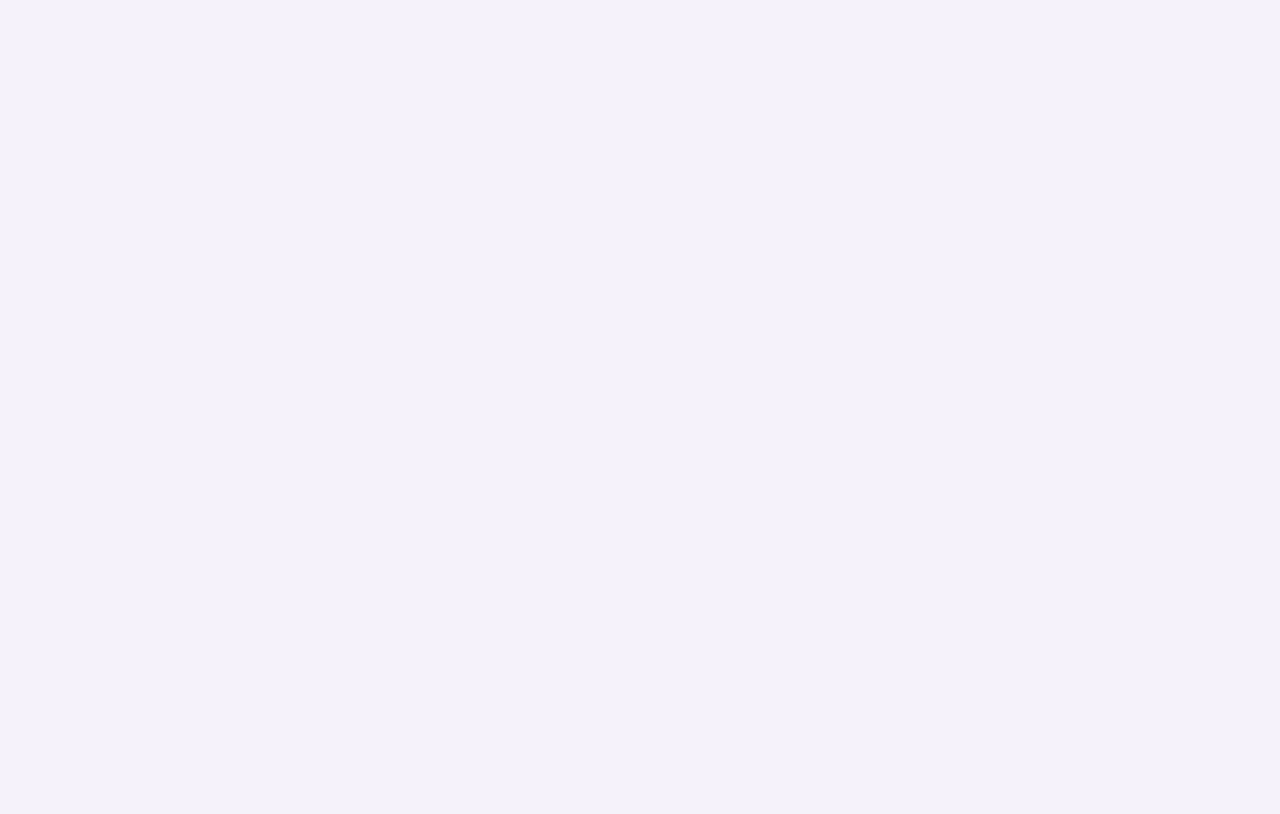
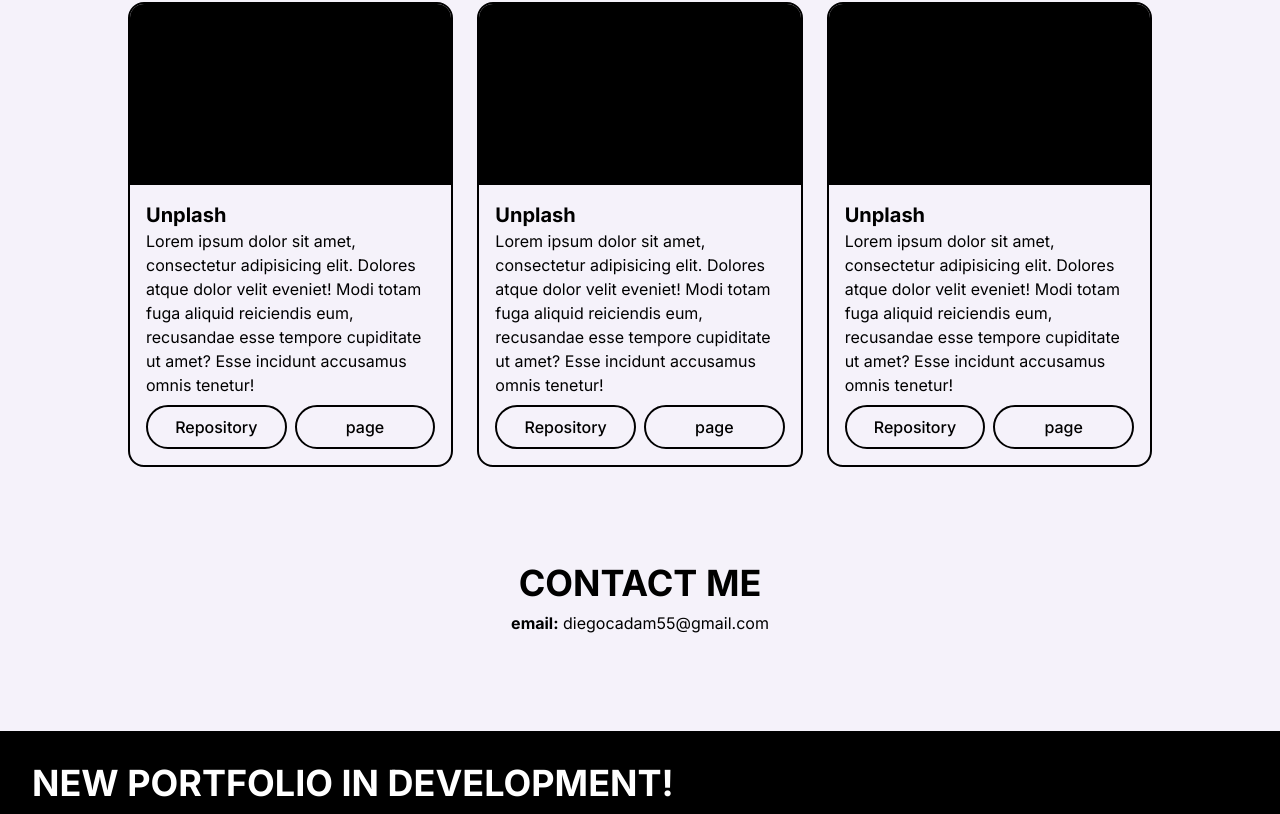
Before and after one commit to DiegoCadavid/diegocadavid-nextjs, a Next.js app: page / in a window 1280 px wide. Shown: the part 1967-2781 px from the top of the page. Before the commit the page ends 1817 px from the top, so only its background shows below. Built offline with nearby package versions, Linux system fonts and the light colour scheme.

Commit message:
feat: add somethings

```diff
--- a/components/UI/socialBar/SocialBar.tsx
+++ b/components/UI/socialBar/SocialBar.tsx
@@ -4,7 +4,7 @@ interface Props {}
 
 const SocialBar = ({}: Props) => {
   return (
-    <div className="fixed bottom-0 flex flex-col items-center justify-end gap-2 right-9">
+    <div className="fixed bottom-0 md:flex flex-col items-center justify-end gap-2 right-9 hidden">
       <SocialBarItem />
       <SocialBarItem />
       <SocialBarItem />
--- /dev/null
+++ b/components/pages/home/homeContact/HomeContact.tsx
@@ -0,0 +1,12 @@
+interface Props {}
+
+const HomeContact = ({}: Props) => {
+  return (
+    <div className="container my-24 flex  w-full flex-col items-center">
+      <h2 className="heading-1 text-center">Contact me</h2>
+      <p className="mt-2"><b>email:</b> diegocadam55@gmail.com</p>
+    </div>
+  );
+};
+
+export default HomeContact;
--- a/components/pages/home/homeTecnologies/HomeTecnologies.tsx
+++ b/components/pages/home/homeTecnologies/HomeTecnologies.tsx
@@ -4,7 +4,7 @@ interface Props {}
 
 const HomeTecnologies = ({}: Props) => {
   return (
-    <div className="container flex flex-col items-center mt-24">
+    <div className="container flex flex-col items-center mt-16 lg:mt-24">
       <h2 className="text-center heading-1">Tecnologias</h2>
       <p className="max-w-2xl mt-2 text-center ">
         Como desarrollador FullStack mis areas de especializacion incluyen
--- /dev/null
+++ b/components/pages/home/homeWork/HomeWork.tsx
@@ -0,0 +1,14 @@
+import HomeWorkContainer from "./HomeWorkContainer";
+
+interface Props {}
+
+const HomeWork = ({}: Props) => {
+  return (
+    <div className="container mt-16 lg:mt-24 flex  w-full flex-col items-center">
+      <h2 className="heading-1 text-center">Projects</h2>
+      <HomeWorkContainer />
+    </div>
+  );
+};
+
+export default HomeWork;
--- /dev/null
+++ b/components/pages/home/homeWork/HomeWorkContainer.tsx
@@ -0,0 +1,15 @@
+import HomeWorkItem from "./HomeWorkItem";
+
+interface Props {}
+
+const HomeWorkContainer = ({}: Props) => {
+  return (
+    <div className="flex flex-col lg:flex-row w-full max-w-5xl gap-4 md:gap-6 mt-4">
+     <HomeWorkItem />
+     <HomeWorkItem />
+     <HomeWorkItem />
+    </div>
+  );
+};
+
+export default HomeWorkContainer;
--- /dev/null
+++ b/components/pages/home/homeWork/HomeWorkItem.tsx
@@ -0,0 +1,29 @@
+interface Props {}
+
+const HomeWorkItem = ({}: Props) => {
+  return (
+    <div className="w-full flex-1 overflow-hidden rounded-2xl border-2 border-black">
+      <div className="aspect-video w-full bg-black"></div>
+
+      <div className="mt-2 px-4 pt-2 pb-4">
+        <h3 className="text-xl font-bold"> Unplash </h3>
+        <p className="mt-">
+          Lorem ipsum dolor sit amet, consectetur adipisicing elit. Dolores
+          atque dolor velit eveniet! Modi totam fuga aliquid reiciendis eum,
+          recusandae esse tempore cupiditate ut amet? Esse incidunt accusamus
+          omnis tenetur!
+        </p>
+        <div className="mt-2 flex w-full gap-2">
+          <a className="btn btn-outline w-full flex-1" href="#">
+            Repository
+          </a>
+          <a className="btn btn-outline w-full flex-1" href="#">
+            page
+          </a>
+        </div>
+      </div>
+    </div>
+  );
+};
+
+export default HomeWorkItem;
--- a/pages/index.tsx
+++ b/pages/index.tsx
@@ -1,7 +1,9 @@
 import Layout from "../components/layout/Layout";
+import HomeContact from "../components/pages/home/homeContact/HomeContact";
 import HomeExperience from "../components/pages/home/homeExperience/HomeExperience";
 import HomeHero from "../components/pages/home/homeHero/HomeHero";
 import HomeTecnologies from "../components/pages/home/homeTecnologies/HomeTecnologies";
+import HomeWork from "../components/pages/home/homeWork/HomeWork";
 
 interface Props {}
 
@@ -12,7 +14,22 @@ const Index = ({}: Props) => {
       <div className="mx-auto my-20 h-0.5 w-1/2 bg-black lg:hidden" />
       <HomeExperience />
       <HomeTecnologies />
-
+      <HomeWork />
+      <HomeContact />
+      <div className="bg-black py-8 text-white">
+        <div className="container">
+          <h2 className="heading-1 mb-2">New portfolio in development!</h2>
+          <p>
+            I am currently in the process of creating a new portfolio with a
+            different style to which I aspire, so the development of this
+            portfolio will be interrupted.
+          </p>
+          <p>
+            The new portfolio will be available soon and I apologize to the new
+            people who aspired to see this portfolio finished.
+          </p>
+        </div>
+      </div>
     </Layout>
   );
 };
```
